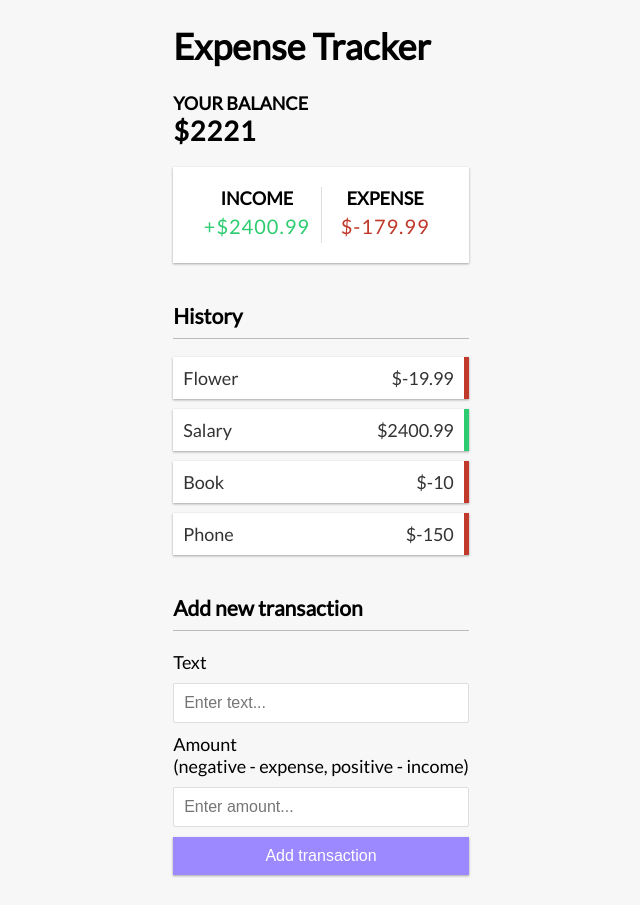
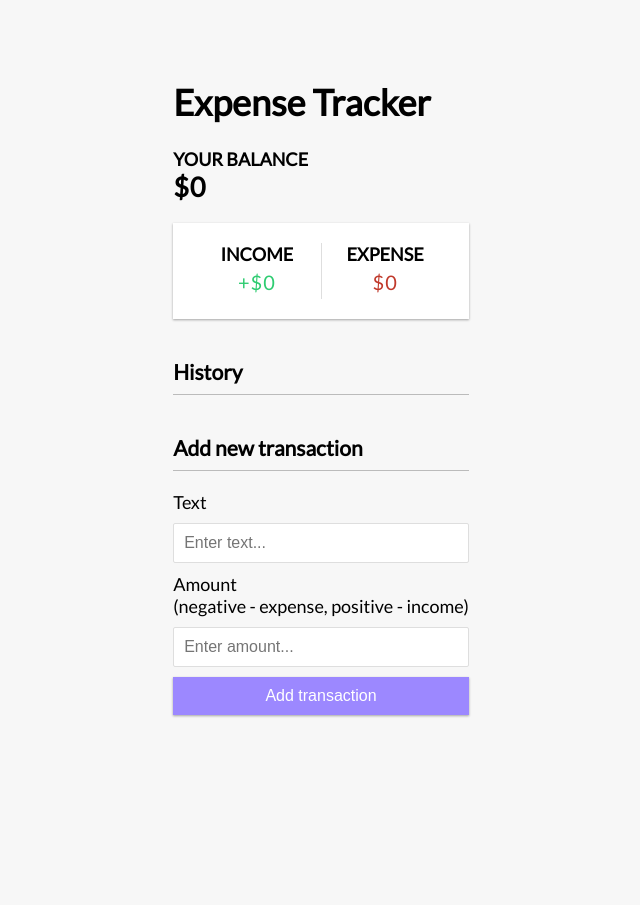
Before and after one commit to artemandrosenko/vue-expense-tracker, a Vue app: page / in a window 1280 px wide. Shown: the whole page, without its empty margins (319-959 px from the left). After the commit the page ends 800 px from the top, so only its background shows below. Built offline with nearby package versions, Linux system fonts and the light colour scheme.

Commit message:
Add the ability to save to localstorage

```diff
--- a/src/App.vue
+++ b/src/App.vue
@@ -17,16 +17,26 @@
 
 import { useToast } from 'vue-toastification';
 
-import { ref, computed } from 'vue'
+import { ref, computed, onMounted } from 'vue'
 
 const toast = useToast();
 
-const transactions = ref([
-  { id: 1, text: 'Flower', amount: -19.99 },
-  { id: 2, text: 'Salary', amount: 2400.99 },
-  { id: 3, text: 'Book', amount: -10 },
-  { id: 4, text: 'Phone', amount: -150 }
-])
+// const transactions = ref([
+//   { id: 1, text: 'Flower', amount: -19.99 },
+//   { id: 2, text: 'Salary', amount: 2400.99 },
+//   { id: 3, text: 'Book', amount: -10 },
+//   { id: 4, text: 'Phone', amount: -150 }
+// ]);
+
+const transactions = ref([]);
+
+onMounted(() => {
+  const savedTransactions = JSON.parse(localStorage.getItem('transaction'));
+
+  if (savedTransactions) {
+    transactions.value = savedTransactions;
+  }
+});
 
 const total = computed(() => {
   return transactions.value.reduce((acc, transaction) => {
@@ -62,6 +72,8 @@
     amount: transactionData.amount
   });
 
+  saveTransactionsToLocalStorage();
+
   toast.success('Transaction added.');
 }
 
@@ -76,7 +88,14 @@
     return transaction.id !== id;
   });
 
+  saveTransactionsToLocalStorage();
+
   toast.success('Transacion deleted');
 }
 
+// Save to localstorage
+const saveTransactionsToLocalStorage = () => {
+  localStorage.setItem('transactions', JSON.stringify(transactions.value));
+}
+
 </script>
```
